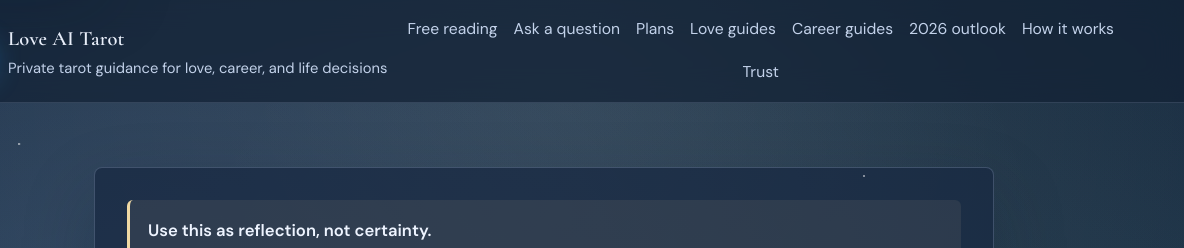
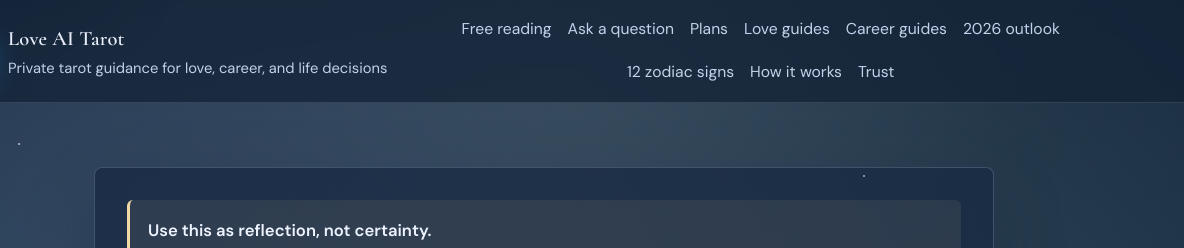
Before and after one commit to shenghai92/aitarot-online, a website: page about.html in a window 1280 px wide. Shown: the top 248 px of the page, 96-1280 px from the left. Drawn offline with nearby package versions, Linux system fonts and the light colour scheme.

Commit message:
Add direct 12 zodiac signs navigation
Add a direct 12 Zodiac Signs entry to the homepage and shared article navigation, alongside the existing 2026 outlook link. The destination is the 2026 Chinese zodiac forecast hub with links to all 12 sign guides.

```diff
--- a/subpage-nav.js
+++ b/subpage-nav.js
@@ -16,6 +16,7 @@ const subpageHeaderMarkup = `
         <a href="./tarot-for-no-contact">Love guides</a>
         <a href="./career-tarot-reading-online">Career guides</a>
         <a class="nav-seasonal" href="./2026-forecast-special">2026 outlook</a>
+        <a class="nav-seasonal nav-zodiac" href="./2026-chinese-zodiac-forecast">12 zodiac signs</a>
         <a class="nav-secondary" href="./ai-tarot-accuracy">How it works</a>
         <a href="./about#editorial-standards">Trust</a>
       </nav>
```
Also changed, not shown: index.html (+1 -0 lines).
